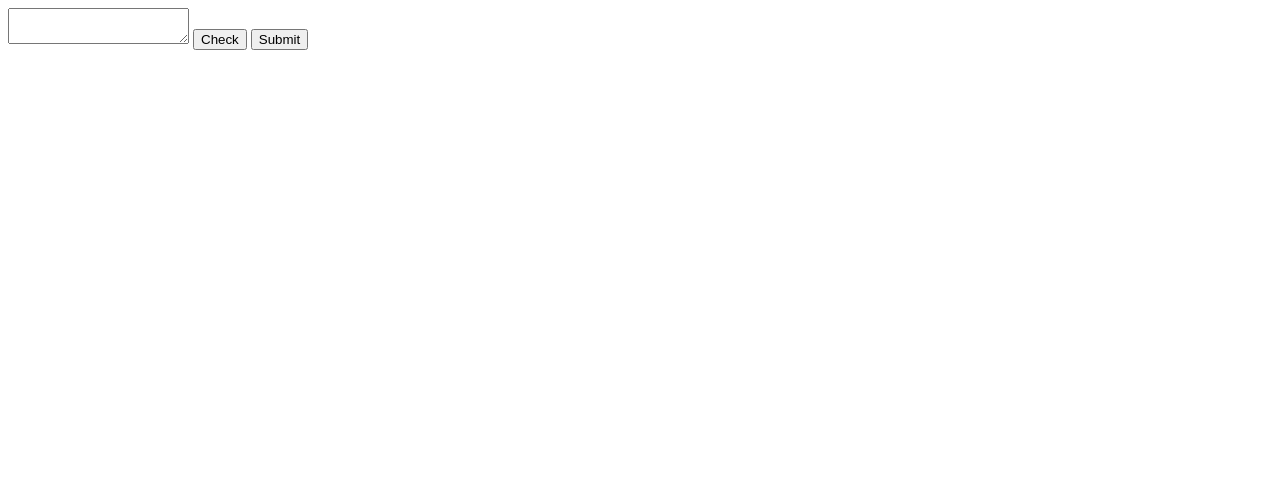
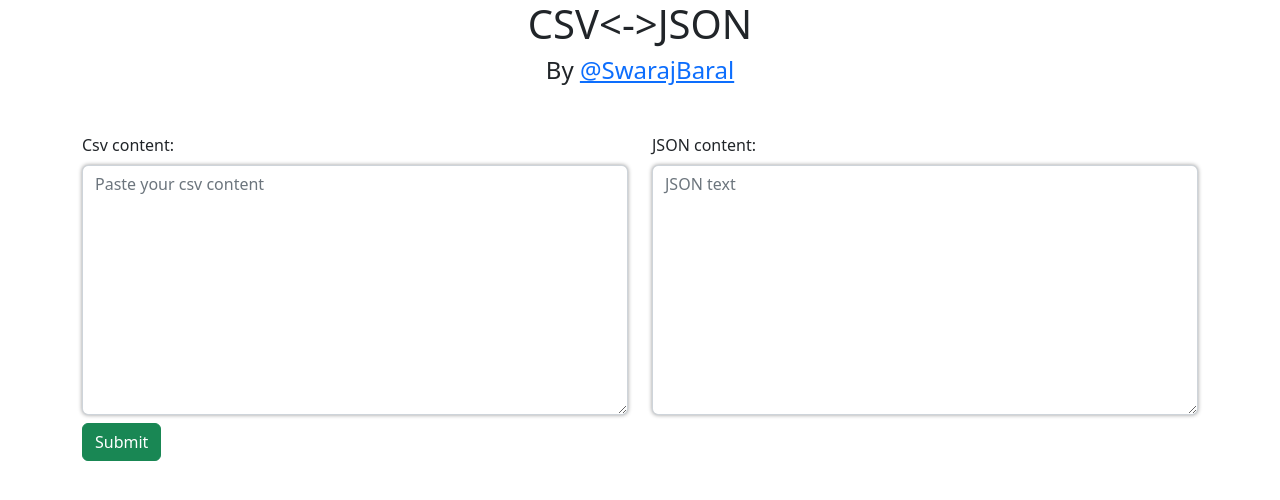
Before and after one commit to SwarajBaral/js-csv-parser, a website: page public/index.html in a window 1280 px wide. Drawn offline with nearby package versions, Linux system fonts and the light colour scheme.

Commit message:
Added bootstrap, changed api route

```diff
--- a/public/index.html
+++ b/public/index.html
@@ -1,15 +1,52 @@
 <!DOCTYPE html>
 <html lang="en">
+
 <head>
 	<meta charset="UTF-8">
 	<meta name="viewport" content="width=device-width, initial-scale=1.0">
+	<link href="https://cdn.jsdelivr.net/npm/bootstrap@5.2.0-beta1/dist/css/bootstrap.min.css" rel="stylesheet"
+		integrity="sha384-0evHe/X+R7YkIZDRvuzKMRqM+OrBnVFBL6DOitfPri4tjfHxaWutUpFmBp4vmVor" crossorigin="anonymous">
+	<script src="https://cdn.jsdelivr.net/npm/bootstrap@5.2.0-beta1/dist/js/bootstrap.bundle.min.js"
+		integrity="sha384-pprn3073KE6tl6bjs2QrFaJGz5/SUsLqktiwsUTF55Jfv3qYSDhgCecCxMW52nD2"
+		crossorigin="anonymous"></script>
 	<title>CsvParser</title>
+	<style>
+		textarea {
+			height: 250px;
+			box-shadow: 0 0 0.25rem 0 rgba(0, 0, 0, 0.4);
+		}
+
+		textarea:focus {
+			box-shadow: 0 0 0.5rem 0 rgba(0, 0, 0, 0.6) !important;
+			border: none;
+		}
+	</style>
 </head>
+
 <body>
-	<form  method="POST" action="/csv-to-json" id="csv-form">
-		<textarea name="csv" id="csv"></textarea>
-		<button type="button" onclick="checkData()">Check</button>
-		<button type="submit">Submit</button>
-	</form>
+	<div class="container">
+		<h1 align="center">CSV<->JSON</h1>
+		<h4 align="center">By <a href="https://github.com/SwarajBaral">@SwarajBaral</a></h4>
+		<div class="form-group row mt-5">
+			<form method="POST" action="/api/csv-to-json" id="csv-form">
+				<div class="row">
+					<div class="col">
+						<label for="csv" class="mb-2">Csv content: </label>
+						<textarea class="form-control" name="csv" id="csv"
+							placeholder="Paste your csv content"></textarea>
+					</div>
+					<div class="col">
+						<label for="json" class="mb-2">JSON content: </label>
+						<textarea class="form-control" name="json" placeholder="JSON text"></textarea>
+					</div>
+				</div>
+				<div class="row mt-2">
+					<div class="col">
+						<input type="submit" class="btn btn-success" value="Submit">
+					</div>
+				</div>
+			</form>
+		</div>
 </body>
+
 </html>
```
Also changed, not shown: index.js (+15 -17 lines), 1 other file.
